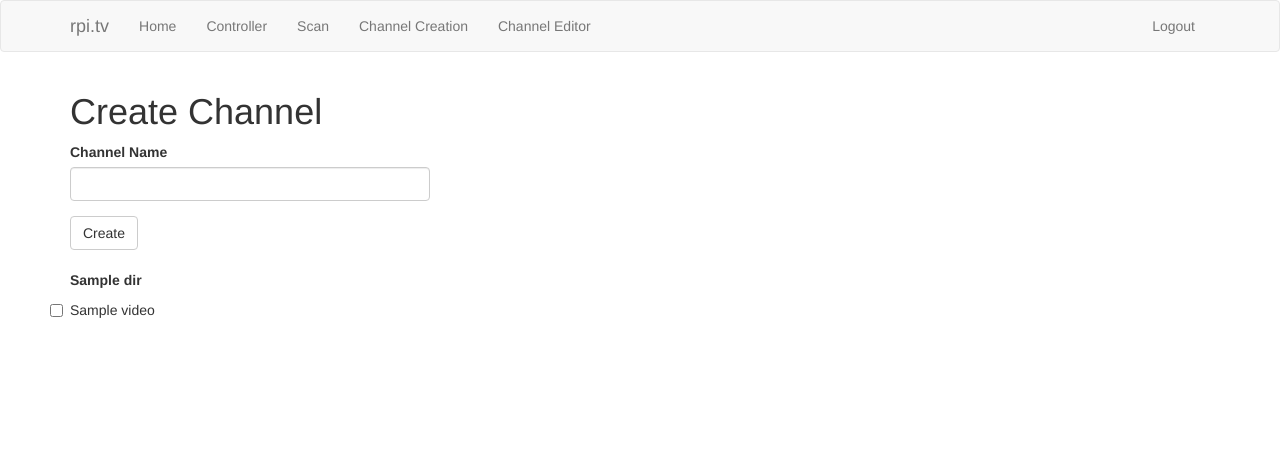
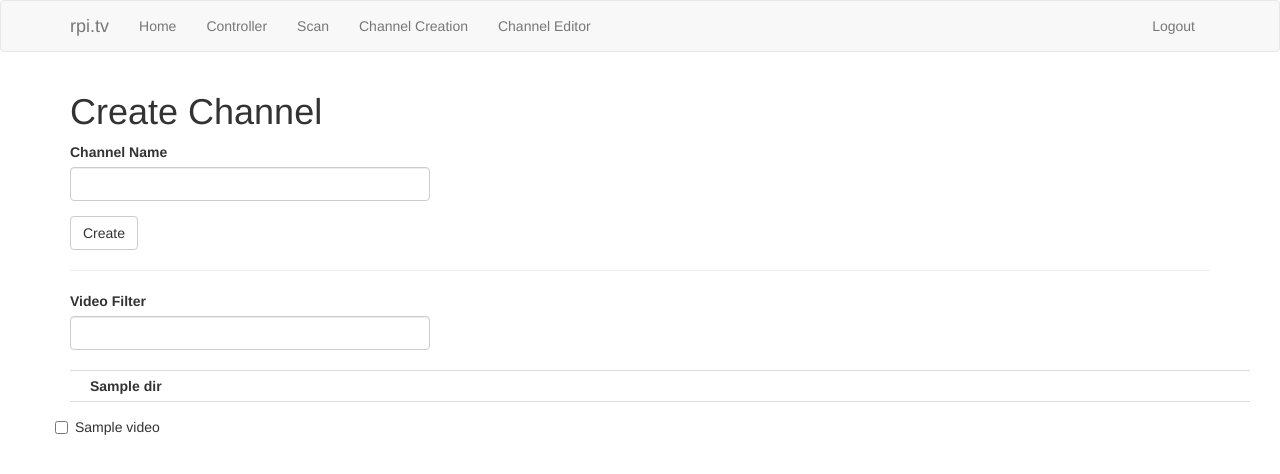
Before and after one commit to rotide/rpi.tv, a Flask app: template project/web/templates/web/channel_create.html in a window 1280 px wide. Shown: the top 474 px of the page. Run offline with Flask 2, Linux system fonts and the light colour scheme; the visitor is signed in with stand-in values (Sample User, id 1); the template is opened without the code that fills it: values that come from a table or form of the project are taken from there, most other values are stand-ins (such as "Sample title", 1, 10 or a date in 2020); parts of the project's set-up code (start-up, migrations or seed data) failed here and were passed over; some libraries are stand-ins or nearby versions.

Commit message:
Formatting and search

```diff
--- a/config.py
+++ b/config.py
@@ -9,7 +9,7 @@ class Config(object):
     SECRET_KEY = os.environ.get('SECRET_KEY') or 'NOT_so_SECR3T_kEY'
 
     # User Configurables
-    #SQLALCHEMY_DATABASE_URI = "sqlite:////home/rotide/rpi.tv/monolith/app.db"
+    #SQLALCHEMY_DATABASE_URI = "sqlite:////path/to/database/app.db"
     SQLALCHEMY_DATABASE_URI = "mysql+pymysql://rpitv:testpassword@172.17.0.2:3306/rpitv"
     SQLALCHEMY_TRACK_MODIFICATIONS = False
     CELERY_BROKER_URL = "redis://localhost:6379/0"
--- a/project/web/templates/web/channel_create.html
+++ b/project/web/templates/web/channel_create.html
@@ -16,21 +16,38 @@
                 {{ wtf.form_field(form.submit) }}
             </div>
         </div>
-        <br>
         {% if dirs %}
-        {% for dir, videos in dirs.items() %}
+        <hr>
         <div class="row">
-            <div class="col-md-12" id="video">
-                <b>{{ dir }}</b>
-                <br>
-                {% for video in videos %}
-                <div class="checkbox">
-                    <input type="checkbox" name="{{ video[0] }}" value="checked">{{ video[1] }}<br>
-                </div>
-                {% endfor %}
+            <div class="col-md-4">
+                <label for="filterText">Video Filter</label>
+                <input class="form-control" type="text" id="filterText" onkeyup="searchTable()">
             </div>
         </div>
-        {% endfor %}
+        <br>
+        <table class="table table-condensed" id="filterTable">
+            <thead></thead>
+            <tbody>
+            {% for dir, videos in dirs.items() %}
+                <tr>
+                    <td>
+                        <div class="container">
+                            <b>{{ dir }}</b>
+                        </div>
+                    </td>
+                </tr>
+                {% for video in videos %}
+                <tr>
+                    <td>
+                        <div class="checkbox">
+                            <input type="checkbox" name="{{ video[0] }}" value="checked">{{ video[1] }}<br>
+                        </div>
+                    </td>
+                </tr>
+                {% endfor %}
+            {% endfor %}
+            </tbody>
+        </table>
         {% endif %}
     </form>
 </div>
```
Also changed, not shown: project/web/templates/web/controller.html (+26 -11 lines).
